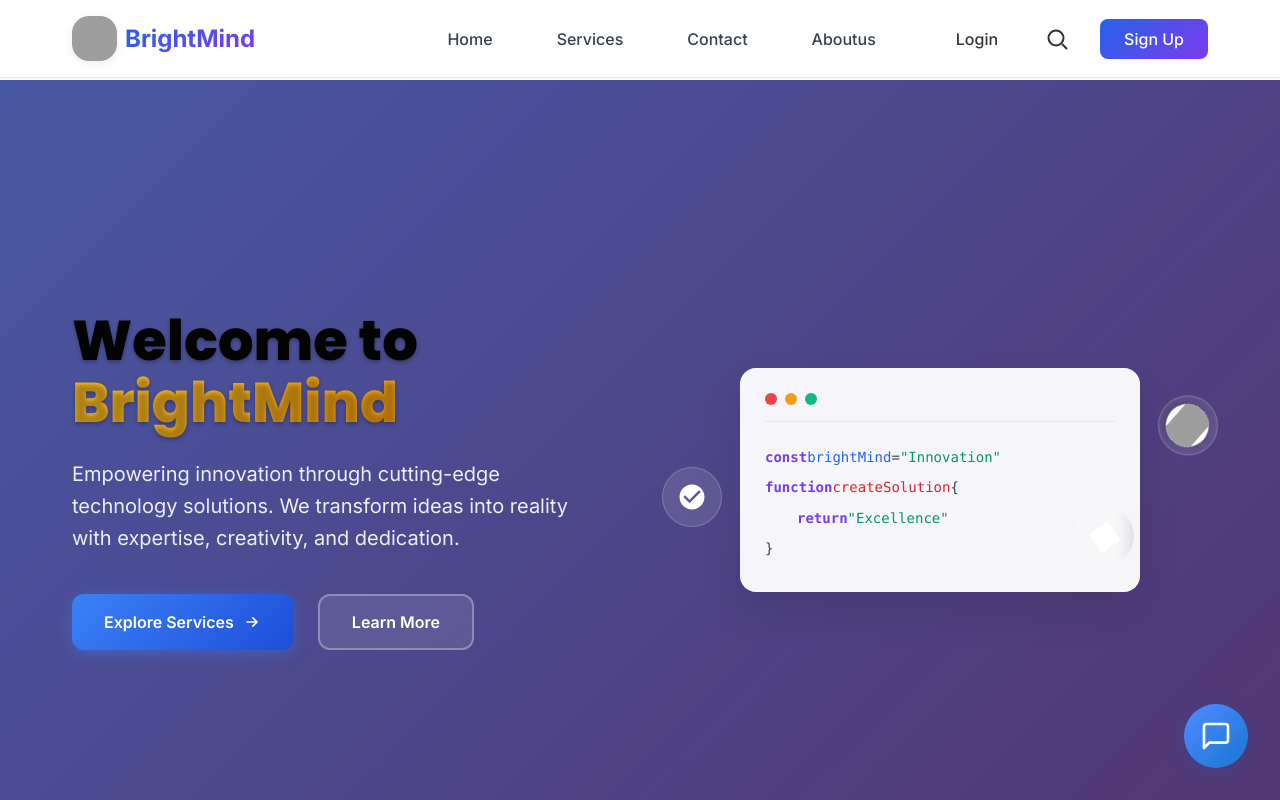
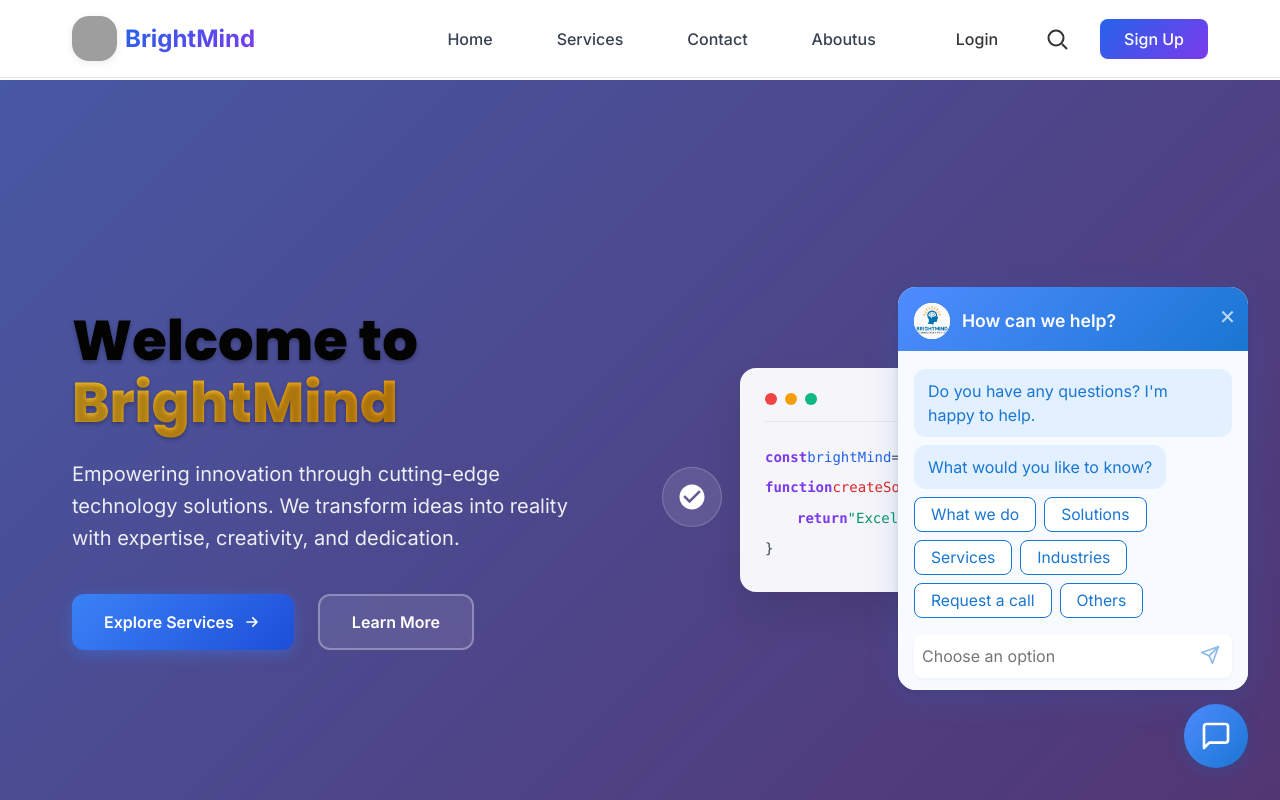
Before and after one commit to rajendra0303/brightmind-frontend, an Angular app: page / in a window 1280 px wide. Both pictures are taken after a click on the button "Open messages". Shown: the top 800 px of the page. Built offline with nearby package versions, Linux system fonts and the light colour scheme; grey boxes are pictures that could not be loaded.

Commit message:
msgpopup

```diff
--- a/src/app/app.component.html
+++ b/src/app/app.component.html
@@ -4,9 +4,35 @@
     <router-outlet></router-outlet>
   </main>
   <app-footer></app-footer>
-  <button class="message-icon-unique" aria-label="Open messages">
+  <button class="message-icon-unique" aria-label="Open messages" (click)="togglePopup()">
     <svg width="28" height="28" viewBox="0 0 24 24" fill="none" stroke="white" stroke-width="2" stroke-linecap="round" stroke-linejoin="round">
       <path d="M21 15a2 2 0 0 1-2 2H7l-4 4V5a2 2 0 0 1 2-2h14a2 2 0 0 1 2 2z"/>
     </svg>
   </button>
+
+  <div class="chat-popup" *ngIf="isPopupOpen">
+    <div class="chat-header">
+      <img src="assets/logo.png" alt="Logo" class="chat-logo" />
+      <span>How can we help?</span>
+      <button class="chat-close" (click)="togglePopup()" aria-label="Close chat">&times;</button>
+    </div>
+    <div class="chat-body">
+      <div class="chat-message bot">Do you have any questions? I'm happy to help.</div>
+      <div class="chat-message bot">What would you like to know?</div>
+      <div class="chat-options">
+        <button>What we do</button>
+        <button>Solutions</button>
+        <button>Services</button>
+        <button>Industries</button>
+        <button>Request a call</button>
+        <button>Others</button>
+      </div>
+      <div class="chat-input-row">
+        <input type="text" placeholder="Choose an option" disabled />
+        <button class="chat-send" disabled>
+          <svg width="20" height="20" viewBox="0 0 24 24" fill="none" stroke="#1976d2" stroke-width="2" stroke-linecap="round" stroke-linejoin="round"><line x1="22" y1="2" x2="11" y2="13"></line><polygon points="22 2 15 22 11 13 2 9 22 2"></polygon></svg>
+        </button>
+      </div>
+    </div>
+  </div>
 </div>
--- a/src/app/app.component.scss
+++ b/src/app/app.component.scss
@@ -62,3 +62,119 @@
   height: 32px;
   display: block;
 }
+
+.chat-popup {
+  position: fixed;
+  bottom: 110px;
+  right: 32px;
+  width: 350px;
+  max-width: 90vw;
+  background: #fff;
+  border-radius: 18px;
+  box-shadow: 0 8px 32px rgba(25, 118, 210, 0.18), 0 2px 8px rgba(0,0,0,0.10);
+  z-index: 1100;
+  overflow: hidden;
+  display: flex;
+  flex-direction: column;
+  animation: popupIn 0.2s cubic-bezier(.4,0,.2,1);
+}
+
+@keyframes popupIn {
+  from { transform: translateY(40px) scale(0.95); opacity: 0; }
+  to { transform: none; opacity: 1; }
+}
+
+.chat-header {
+  display: flex;
+  align-items: center;
+  background: linear-gradient(135deg, #4f8cff 0%, #1976d2 100%);
+  color: #fff;
+  padding: 16px 16px 12px 16px;
+  font-size: 1.1rem;
+  font-weight: 600;
+  position: relative;
+}
+.chat-logo {
+  width: 36px;
+  height: 36px;
+  border-radius: 50%;
+  margin-right: 12px;
+  background: #fff;
+  object-fit: contain;
+}
+.chat-close {
+  position: absolute;
+  right: 12px;
+  top: 12px;
+  background: none;
+  border: none;
+  color: #fff;
+  font-size: 1.6rem;
+  cursor: pointer;
+  opacity: 0.7;
+  transition: opacity 0.2s;
+}
+.chat-close:hover {
+  opacity: 1;
+}
+
+.chat-body {
+  padding: 18px 16px 12px 16px;
+  background: #f7faff;
+  flex: 1;
+  display: flex;
+  flex-direction: column;
+}
+.chat-message.bot {
+  background: #e3f0ff;
+  color: #1976d2;
+  border-radius: 12px;
+  padding: 10px 14px;
+  margin-bottom: 8px;
+  align-self: flex-start;
+  font-size: 1rem;
+}
+.chat-options {
+  display: flex;
+  flex-wrap: wrap;
+  gap: 8px;
+  margin-bottom: 16px;
+}
+.chat-options button {
+  background: #fff;
+  border: 1.5px solid #1976d2;
+  color: #1976d2;
+  border-radius: 8px;
+  padding: 7px 16px;
+  font-size: 0.98rem;
+  cursor: pointer;
+  transition: background 0.2s, color 0.2s;
+}
+.chat-options button:hover {
+  background: #1976d2;
+  color: #fff;
+}
+.chat-input-row {
+  display: flex;
+  align-items: center;
+  margin-top: auto;
+  background: #fff;
+  border-radius: 8px;
+  padding: 6px 8px;
+  box-shadow: 0 1px 3px rgba(25, 118, 210, 0.06);
+}
+.chat-input-row input {
+  border: none;
+  outline: none;
+  flex: 1;
+  font-size: 1rem;
+  background: transparent;
+  padding: 6px 0;
+}
+.chat-send {
+  background: none;
+  border: none;
+  cursor: not-allowed;
+  padding: 0 4px;
+  opacity: 0.5;
+}
--- a/src/app/app.component.ts
+++ b/src/app/app.component.ts
@@ -13,4 +13,9 @@ import { FooterComponent } from './shared/components/footer/footer.component';
 })
 export class AppComponent {
   title = 'BrightMind';
+  isPopupOpen = false;
+
+  togglePopup() {
+    this.isPopupOpen = !this.isPopupOpen;
+  }
 }
```
